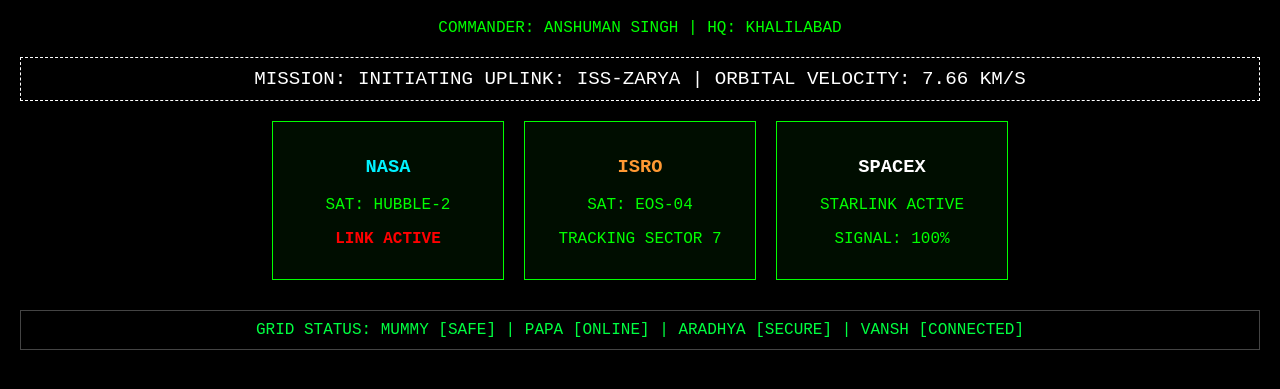
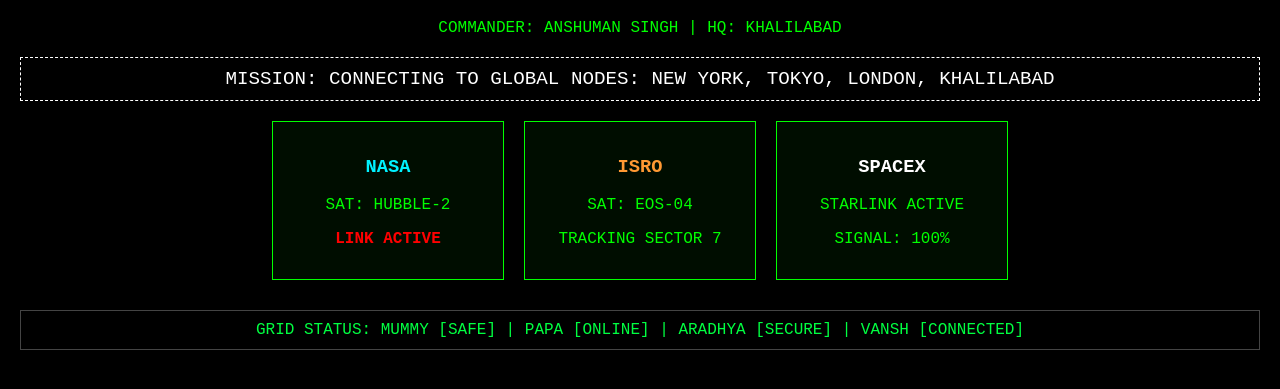
Before and after one commit to as3109662-cpu/stark-satellite-server, a website: page index.html in a window 1280 px wide. Shown: the part 93-482 px from the top of the page. Drawn offline with Linux system fonts and the light colour scheme.

Commit message:
Global Update: CONNECTING TO GLOBAL NODES: NEW YORK, TOKYO, LONDON, KHALILABAD

```diff
--- a/index.html
+++ b/index.html
@@ -20,7 +20,7 @@
         <h1 class="header">STARK GLOBAL SURVEILLANCE</h1>
         <p>COMMANDER: ANSHUMAN SINGH | HQ: KHALILABAD</p>
 
-        <div class="status">MISSION: INITIATING UPLINK: ISS-ZARYA | ORBITAL VELOCITY: 7.66 KM/S</div>
+        <div class="status">MISSION: CONNECTING TO GLOBAL NODES: NEW YORK, TOKYO, LONDON, KHALILABAD</div>
 
         <div class="container">
             <div class="box">
```
